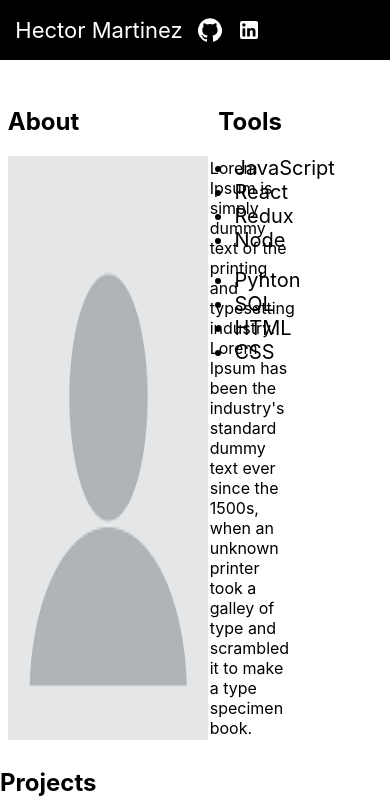
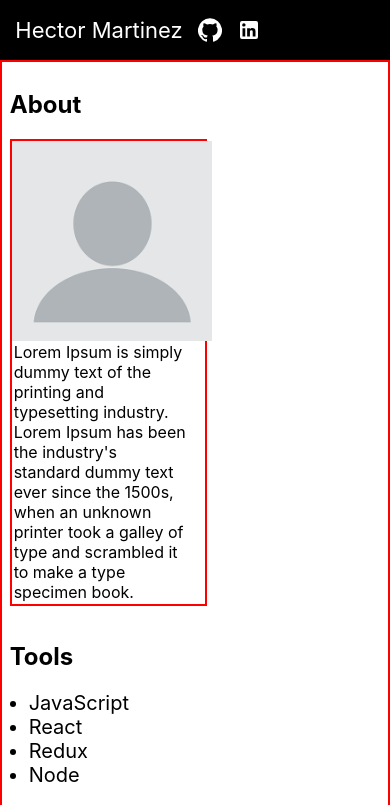
Before and after one commit to Hector-bit/Portfolio-HM, a React (Create React App) app: page / in a window 390 px wide. Shown: the top 805 px of the page. Built offline with nearby package versions, Linux system fonts and the light colour scheme.

Commit message:
about and tools made more responsive to smaller screens

```diff
--- a/src/App.css
+++ b/src/App.css
@@ -29,7 +29,29 @@ li {
   font-size: 20px;
 }
 
+.about_and_tools {
+  display: flex;
+  flex-direction: row;
+}
+
+.aboutDiv {
+  display: flex;
+  flex-direction: row;
+}
+
 @media (max-width: 600px) {
+  .about_and_tools {
+    display: flex;
+    flex-direction: column;
+    border: 2px solid red;
+  }
+
+  .aboutDiv {
+    display: flex;
+    flex-direction: column;
+    border: 2px solid red;
+    width: 100%;
+  }
   .jss2{
     display: flex;
     flex-direction: column;
@@ -44,4 +66,20 @@ li {
     flex-direction: column;
     align-items: center;
   }
+  .makeStyles-tools_and_about-2{
+    display: flex;
+    flex-direction: column;
+    align-items: center;
+  }
+  .makeStyles-aboutDiv-16{
+    display: flex;
+    flex-direction: column;
+    border: 2px solid red;
+    /* width: 100% */
+  }
+  .jss21{
+    display: flex;
+    flex-direction: column;
+    align-items: center;
+  }
 }
--- a/src/App.js
+++ b/src/App.js
@@ -14,12 +14,12 @@ const useStyles = makeStyles({
     margin: 'auto',
     maxWidth: '1200px',
   },
-  tools_and_about: {
-    display: 'flex',
-    flexDirection: 'row',
-    justifyContent: 'space-evenly',
-    margin: '5% 0',
-  }
+  // tools_and_about: {
+  //   display: 'flex',
+  //   flexDirection: 'colunm',
+  //   justifyContent: 'space-evenly',
+  //   margin: '5% 0',
+  // }
 })
 
 function App() {
@@ -30,7 +30,7 @@ function App() {
       <Header/>
       {/* <Title/> */}
       <section className={classes.mainpage}>
-        <section className={classes.tools_and_about}>
+        <section className='about_and_tools'>
           <Aboutpage/>
           <Tools/>
         </section>
--- a/src/components/aboutpage.js
+++ b/src/components/aboutpage.js
@@ -20,10 +20,10 @@ const useStyles = makeStyles({
         width: '200px',
         heigth: '200px'
     },
-    aboutDiv: {
-        display: 'flex',
-        flexDirection: 'row',
-    }
+    // aboutDiv: {
+    //     display: 'flex',
+    //     flexDirection: 'row',
+    // }
   })
 
 function Aboutpage(){
@@ -31,7 +31,7 @@ function Aboutpage(){
     return(
         <section className={classes.aboutSection}>
             <h2>About</h2>
-            <div className={classes.aboutDiv}>
+            <div className='aboutDiv'>
                 <img className={classes.aboutPicture} src={profile_picture} alt='Hector Martinez'/>
                 <p className={classes.aboutParagraph}>Lorem Ipsum is simply dummy text of the printing and typesetting industry. Lorem Ipsum has been the industry's standard dummy text ever since the 1500s, when an unknown printer took a galley of type and scrambled it to make a type specimen book.</p>
             </div>
```
